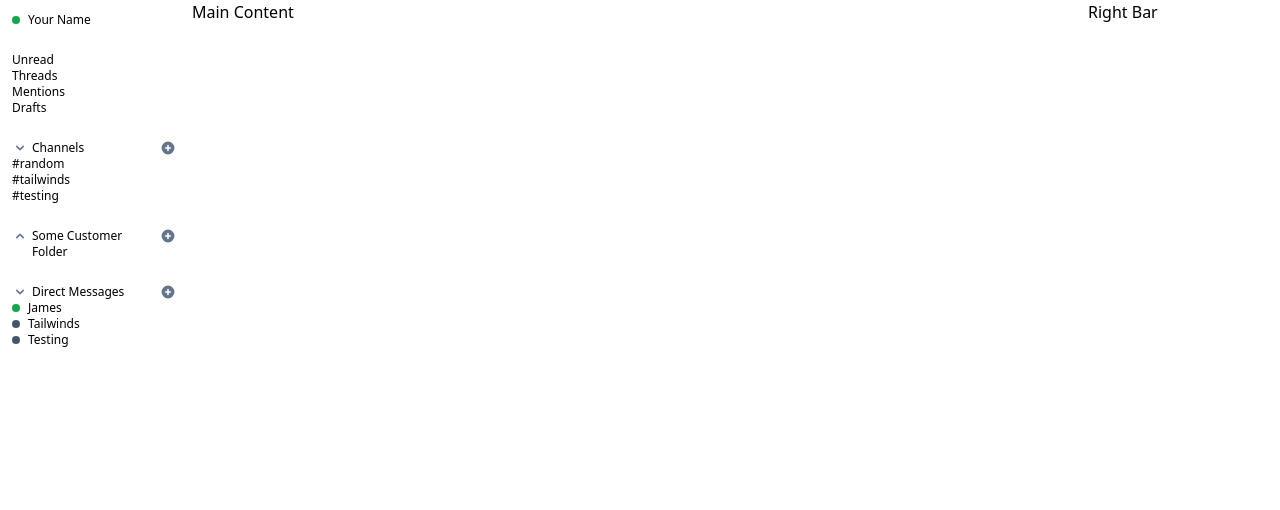
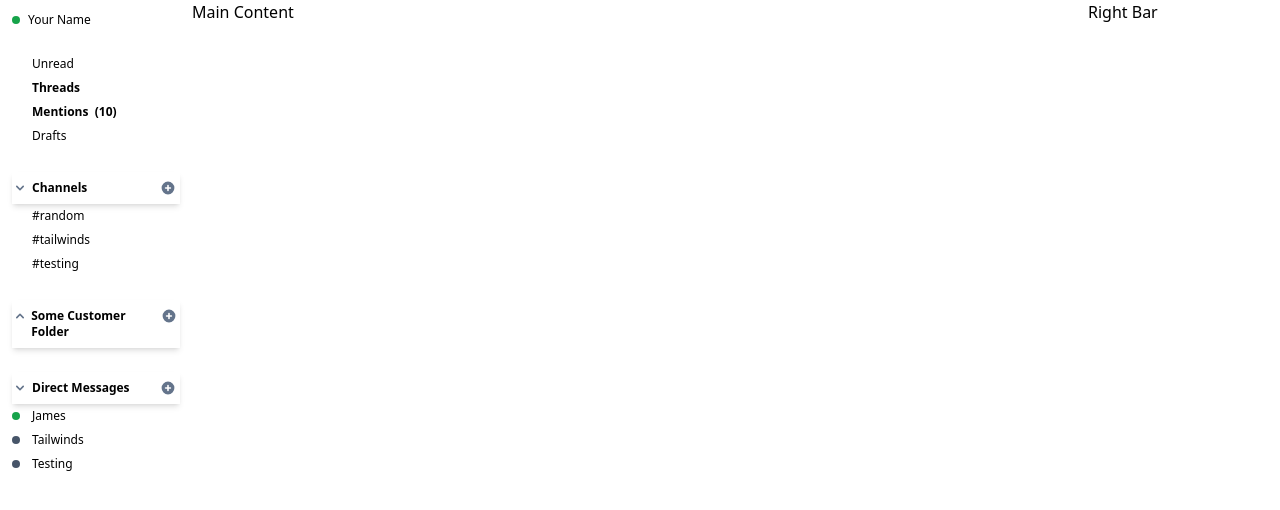
Before and after one commit to jamesclancy/chat-clone, a Next.js app: page / in a window 1280 px wide. Shown: the top 510 px of the page. Built offline with nearby package versions, Linux system fonts and the light colour scheme.

Commit message:
more work on the left menu

```diff
--- a/pages/index.tsx
+++ b/pages/index.tsx
@@ -13,6 +13,7 @@ interface ILeftMenuLinkItemProps {
   name: string;
   active: boolean;
   keyPrefix?: string;
+  items?: number;
   icon?: "GreenCircle" | "GrayCircle";
 }
 
@@ -37,10 +38,21 @@ const LeftMenuItem = (props: ILeftMenuLinkItemProps) => {
     return <></>;
   };
 
+  const classes = props.active
+    ? "flex flex-row transform transition duration-400 hover:bg-emerald-200 py-1 font-bold"
+    : "flex flex-row transform transition duration-400 hover:bg-emerald-200 py-1";
+
   return (
     <li>
-      <MenuItemIcon />
-      {props.name}
+      <div className={classes}>
+        <div className="w-5">
+          <MenuItemIcon />
+        </div>
+        <div className="flex-grow">
+          {props.name} &nbsp;
+          {props.items && <span className="">({props.items})</span>}
+        </div>
+      </div>
     </li>
   );
 };
@@ -49,7 +61,7 @@ const LeftMenuSection = (props: ILeftMenuSectionProps) => {
   return (
     <div className="py-3">
       {props.name && (
-        <div className="flex flex-row">
+        <div className="flex flex-row font-sm font-bold shadow-md py-2">
           <div className="w-5">
             {props.expanded ? (
               <ChevronDownIcon className="h-4 w-4 text-slate-500" />
@@ -82,8 +94,8 @@ const Home: NextPage = () => {
     {
       items: [
         { name: "Unread", active: false },
-        { name: "Threads", active: false },
-        { name: "Mentions", active: false },
+        { name: "Threads", active: true },
+        { name: "Mentions", active: true, items: 10 },
         { name: "Drafts", active: false },
       ],
       name: "",
@@ -114,15 +126,26 @@ const Home: NextPage = () => {
     },
   ];
 
+  interface ILeftNavigationUserPanelProps {
+    userName: string;
+    status: "Away" | "Online";
+  }
+
+  const LeftNavigationUserPanel = (props: ILeftNavigationUserPanelProps) => {
+    return (
+      <div className="py-3">
+        <span className="inline-block w-2 h-2 mr-2 bg-green-600 rounded-full"></span>
+        Your Name
+      </div>
+    );
+  };
+
   return (
     <>
       <div className="lg:flex xl:flex-row">
         <div className="lg:w-48 flex">
           <div className="lg:text-xs px-3 flex-grow">
-            <div className="py-3">
-              <span className="inline-block w-2 h-2 mr-2 bg-green-600 rounded-full"></span>
-              Your Name
-            </div>
+            <LeftNavigationUserPanel userName="James" status="Online" />
             {panels.map((panel) => (
               <LeftMenuSection {...panel} />
             ))}
```
